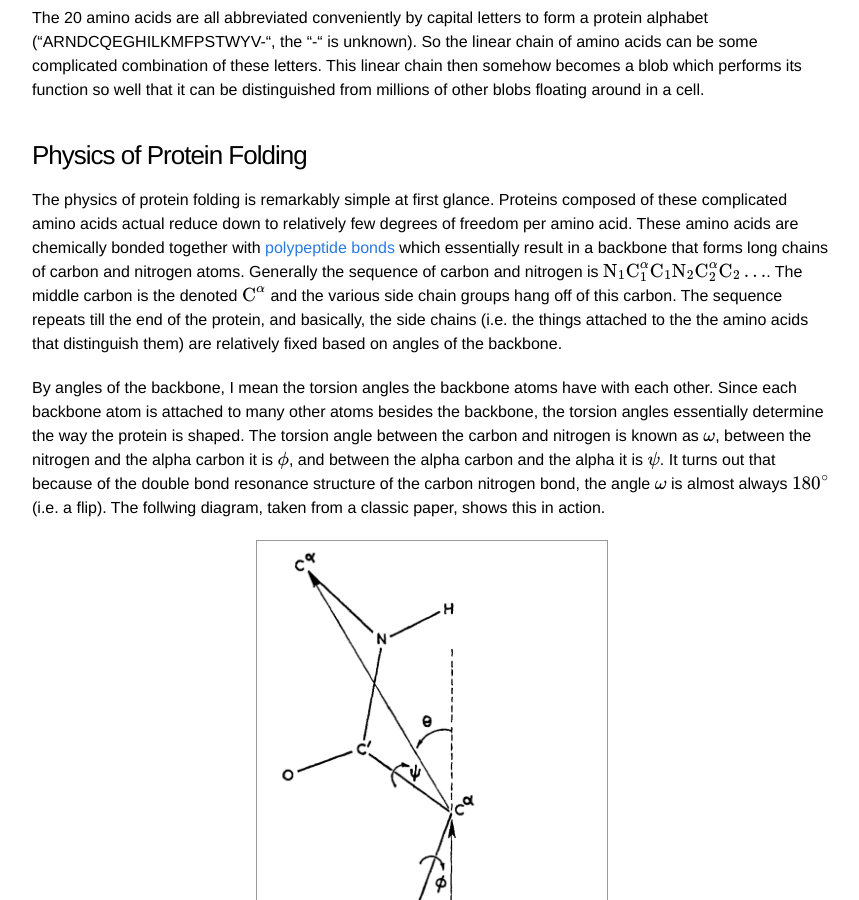
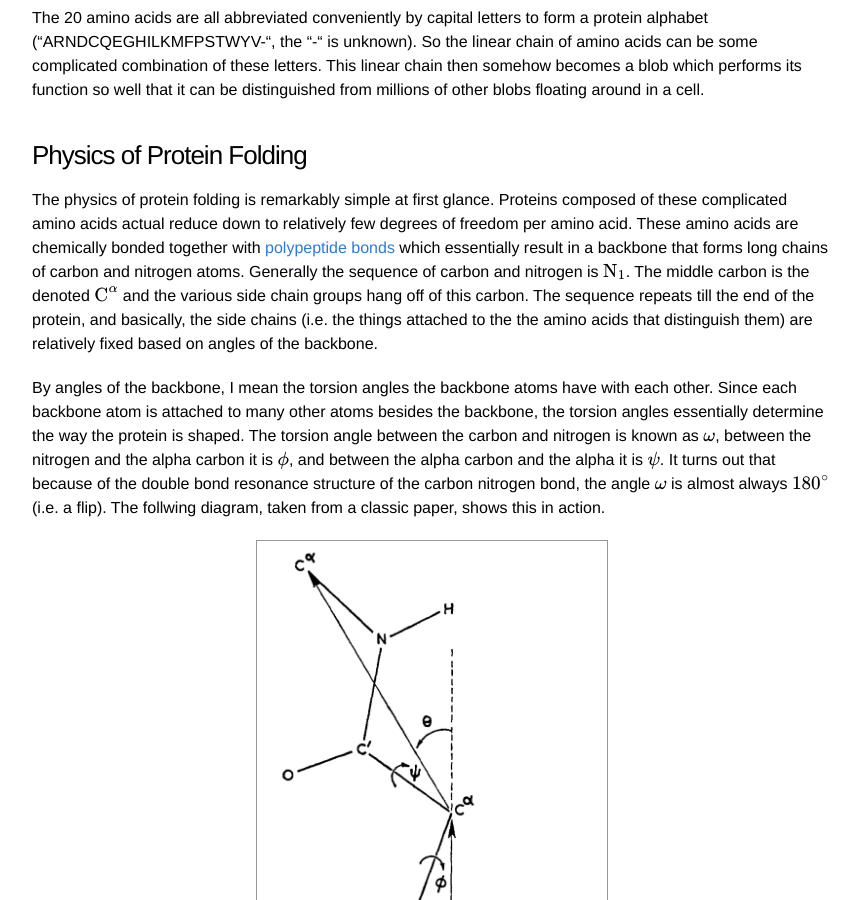
Before and after one commit to mohashei/mohashei.github.io, a Jekyll site: the page built from _posts/2022-10-26-alphafold-2-start.markdown, in a window 1280 px wide and 900 px high, scrolled down 875 px. Shown: the whole window, without its empty margins (208-1067 px from the left). Built offline with Jekyll 4.4.1, drawn with Linux system fonts in a browser that asks for light colours; formulas are drawn with MathJax 3.

Commit message:
Update 2022-10-26-alphafold-2-start.markdown

```diff
--- a/_posts/2022-10-26-alphafold-2-start.markdown
+++ b/_posts/2022-10-26-alphafold-2-start.markdown
@@ -23,7 +23,7 @@
 
 <h3>Physics of Protein Folding</h3>
 
-The physics of protein folding is remarkably simple at first glance. Proteins composed of these complicated amino acids actual reduce down to relatively few degrees of freedom per amino acid. These amino acids are chemically bonded together with [polypeptide bonds](https://en.wikipedia.org/wiki/Peptide_bond) which essentially result in a backbone that forms long chains of carbon and nitrogen atoms. Generally the sequence of carbon and nitrogen is \\(\text{N}_1\text{C}^{\alpha}_1\text{C}_1\text{N}_2\text{C}^{\alpha}_2\text{C}_2\ldots\\). The middle carbon is the denoted \\(\text{C}^\alpha\\) and the various side chain groups hang off of this carbon. The sequence repeats till the end of the protein, and basically, the side chains (i.e. the things attached to the the amino acids that distinguish them) are relatively fixed based on angles of the backbone.
+The physics of protein folding is remarkably simple at first glance. Proteins composed of these complicated amino acids actual reduce down to relatively few degrees of freedom per amino acid. These amino acids are chemically bonded together with [polypeptide bonds](https://en.wikipedia.org/wiki/Peptide_bond) which essentially result in a backbone that forms long chains of carbon and nitrogen atoms. Generally the sequence of carbon and nitrogen is \\(\text{N}_1\\). The middle carbon is the denoted \\(\text{C}^\alpha\\) and the various side chain groups hang off of this carbon. The sequence repeats till the end of the protein, and basically, the side chains (i.e. the things attached to the the amino acids that distinguish them) are relatively fixed based on angles of the backbone.
 
 By angles of the backbone, I mean the torsion angles the backbone atoms have with each other. Since each backbone atom is attached to many other atoms besides the backbone, the torsion angles essentially determine the way the protein is shaped. The torsion angle between the carbon and nitrogen is known as \\(\omega\\), between the nitrogen and the alpha carbon it is \\(\phi\\), and between the alpha carbon and the alpha it is \\(\psi\\). It turns out that because of the double bond resonance structure of the carbon nitrogen bond, the angle \\(\omega\\) is almost always \\(180^\circ\\) (i.e. a flip). The follwing diagram, taken from a classic paper, shows this in action.
 
```
